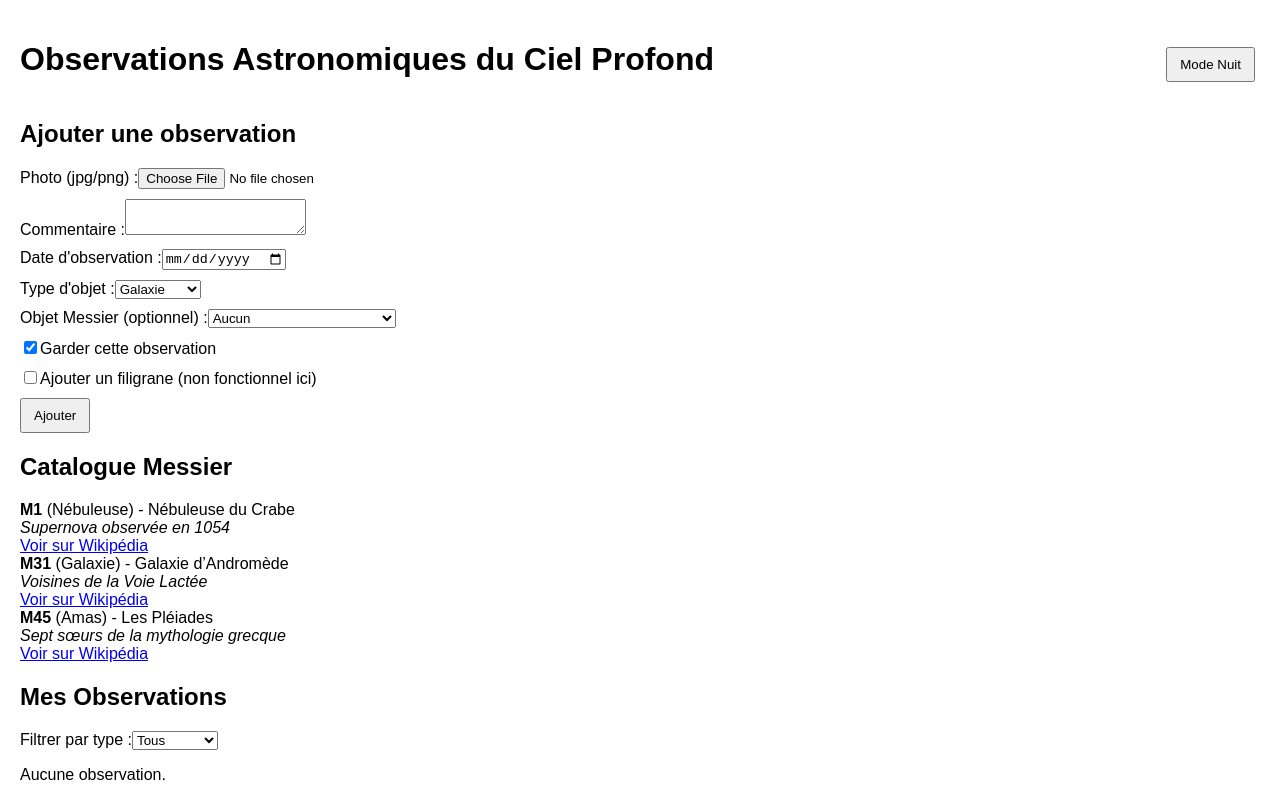
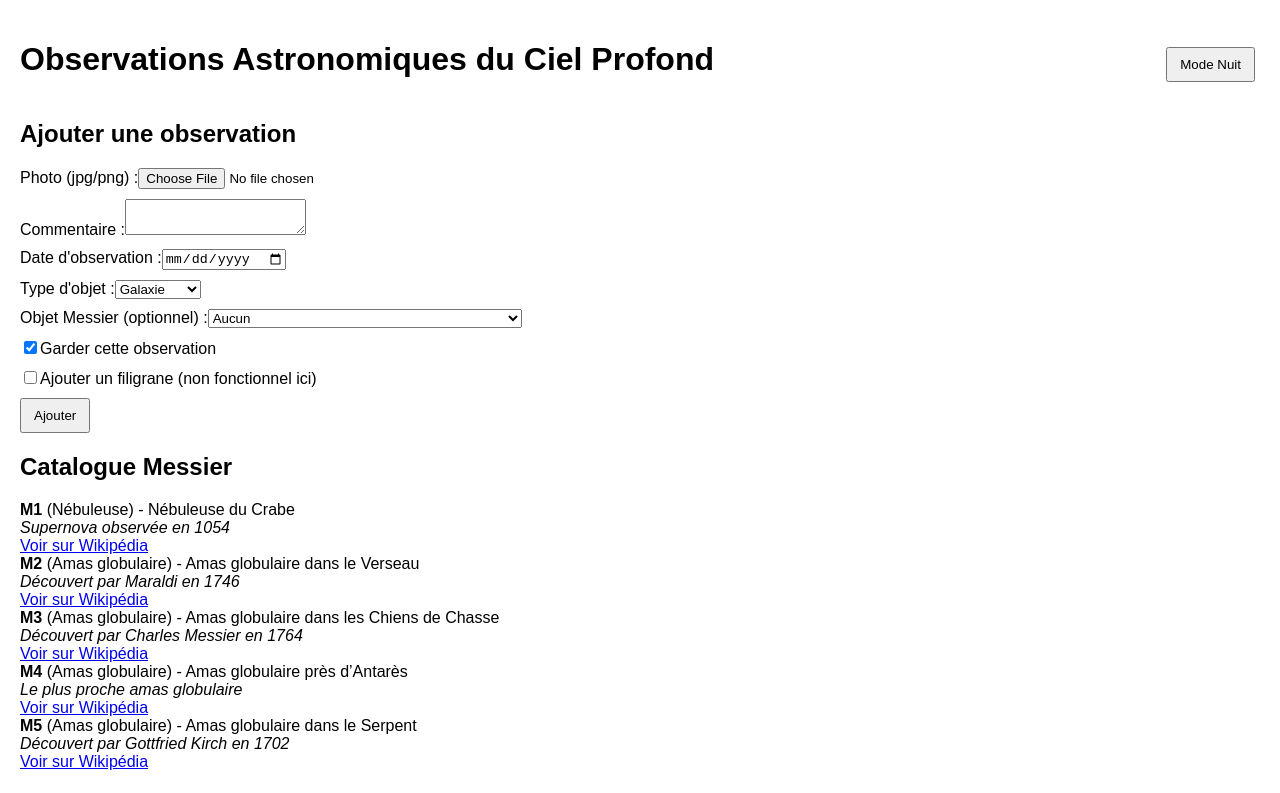
Before and after one commit to Wellrosemimie/astro-observations, a React (Create React App) app: page / in a window 1280 px wide. Shown: the top 793 px of the page. Built offline with nearby package versions, Linux system fonts and the light colour scheme.

Commit message:
Update App.js

```diff
--- a/src/App.js
+++ b/src/App.js
@@ -4,10 +4,13 @@ import './App.css';
 // Catalogue Messier simplifié (extrait)
 const messierCatalog = [
   { id: 1, name: 'M1', type: 'Nébuleuse', info: 'Nébuleuse du Crabe', mythology: 'Supernova observée en 1054' },
-  { id: 31, name: 'M31', type: 'Galaxie', info: 'Galaxie d’Andromède', mythology: 'Voisines de la Voie Lactée' },
-  { id: 45, name: 'M45', type: 'Amas', info: 'Les Pléiades', mythology: 'Sept sœurs de la mythologie grecque' },
-  // Ajoutez d’autres objets Messier ici
+  { id: 2, name: 'M2', type: 'Amas globulaire', info: 'Amas globulaire dans le Verseau', mythology: 'Découvert par Maraldi en 1746' },
+  { id: 3, name: 'M3', type: 'Amas globulaire', info: 'Amas globulaire dans les Chiens de Chasse', mythology: 'Découvert par Charles Messier en 1764' },
+  { id: 4, name: 'M4', type: 'Amas globulaire', info: 'Amas globulaire près d’Antarès', mythology: 'Le plus proche amas globulaire' },
+  { id: 5, name: 'M5', type: 'Amas globulaire', info: 'Amas globulaire dans le Serpent', mythology: 'Découvert par Gottfried Kirch en 1702' },
+  // ... Ajoutez tous les objets jusqu'à M110
 ];
+
 
 function App() {
   // État des observations personnelles
```
